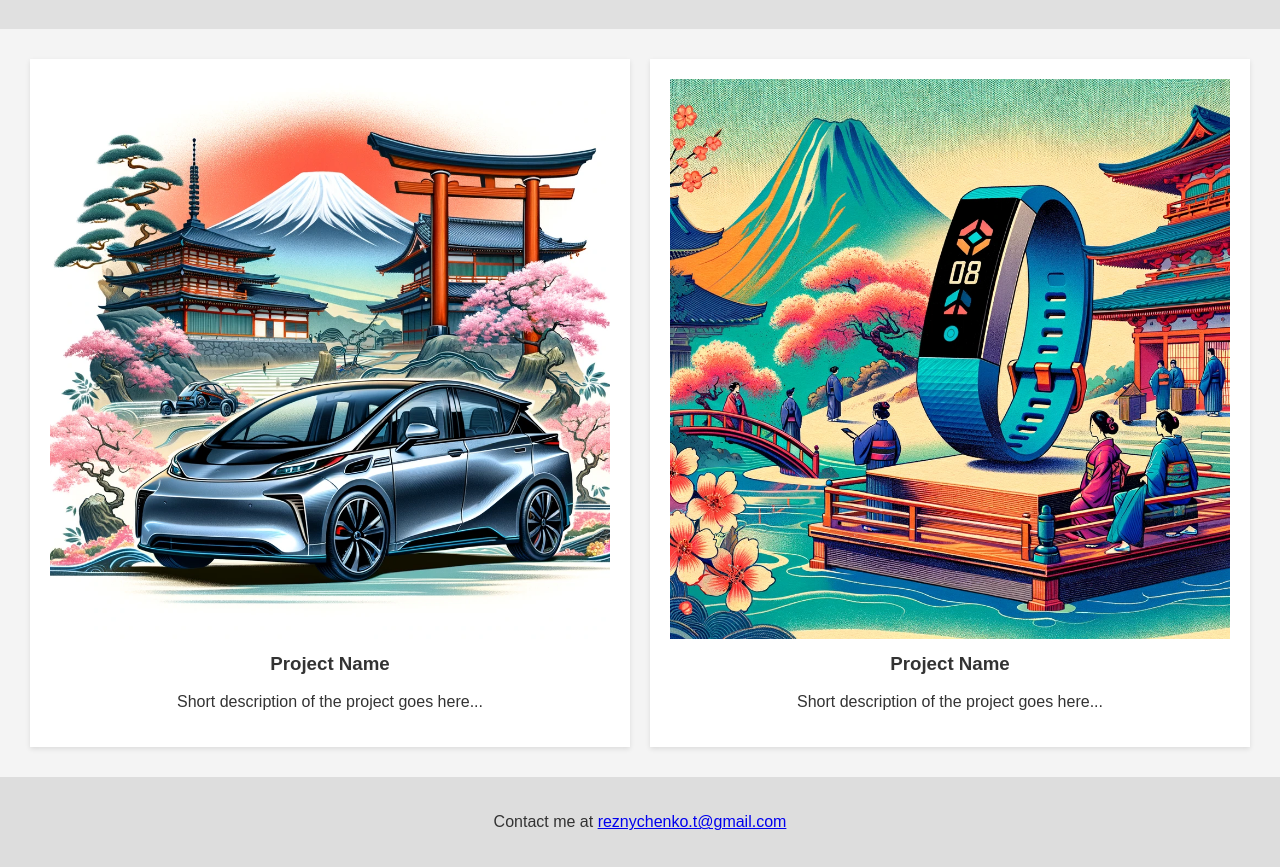
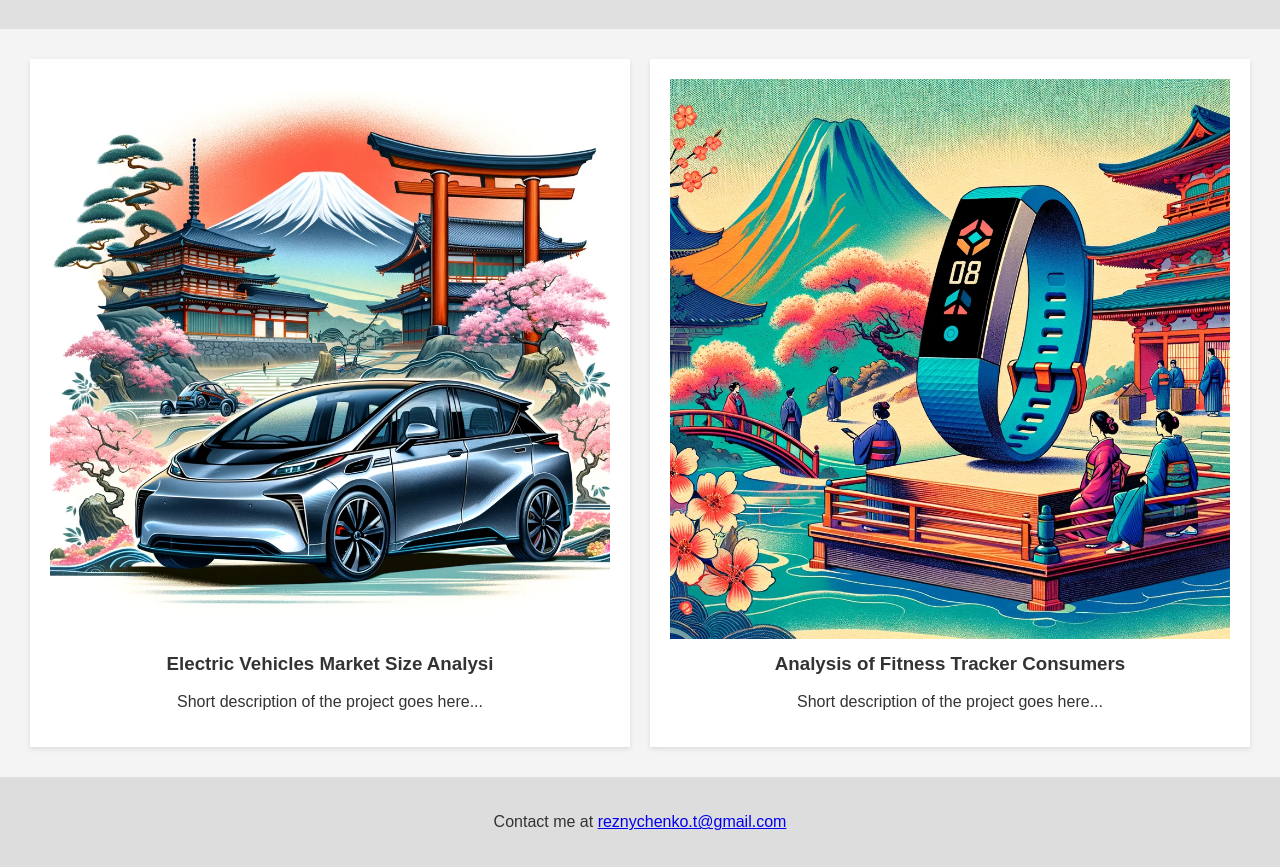
Before and after one commit to tiana-sky/tiana-sky.github.io, a website: page index.html in a window 1280 px wide. Shown: the part 198-1065 px from the top of the page. Drawn offline with Linux system fonts and the light colour scheme; files whose address does not match are found by name.

Commit message:
index with 2 projects

```diff
--- a/index.html
+++ b/index.html
@@ -90,14 +90,14 @@
 <div class="portfolio">
         <!-- Repeat this block for each item -->
         <div class="portfolio-item">
-            <img class="portfolio-img" src="/Users/ipeople/Documents/htmlpage/image/electro-vehicle.webp" alt="Electric Vehicles Market Size Analysis" onclick="window.location='https://www.kaggle.com/code/tetianar/electric-vehicles-market-size-analysis-16-05-24';">
-            <h3>Project Name</h3>
+            <img class="portfolio-img" src="image/electro-vehicle.jpg" alt="Electric Vehicles Market Size Analysis" onclick="window.location='https://www.kaggle.com/code/tetianar/electric-vehicles-market-size-analysis-16-05-24';">
+            <h3>Electric Vehicles Market Size Analysi</h3>
             <p>Short description of the project goes here...</p>
         </div>
 
         <div class="portfolio-item">
-            <img class="portfolio-img" src="/Users/ipeople/Documents/htmlpage/image/fitness-tracke.webp" alt="Analysis of Fitness Tracker Consumers" onclick="window.location='https://www.kaggle.com/code/tetianar/analysis-of-fitness-tracker-consumers-may-24';">
-            <h3>Project Name</h3>
+            <img class="portfolio-img" src="image/fitness-tracke.jpg" alt="Analysis of Fitness Tracker Consumers" onclick="window.location='https://www.kaggle.com/code/tetianar/analysis-of-fitness-tracker-consumers-may-24';">
+            <h3>Analysis of Fitness Tracker Consumers</h3>
             <p>Short description of the project goes here...</p>
         </div>
         <!-- Repeat ends -->
```
Also changed, not shown: image/electro-vehicle.jpg (renamed from image/electro-vehicle.webp), image/fitness-tracke.jpg (renamed from image/fitness-tracke.webp).
